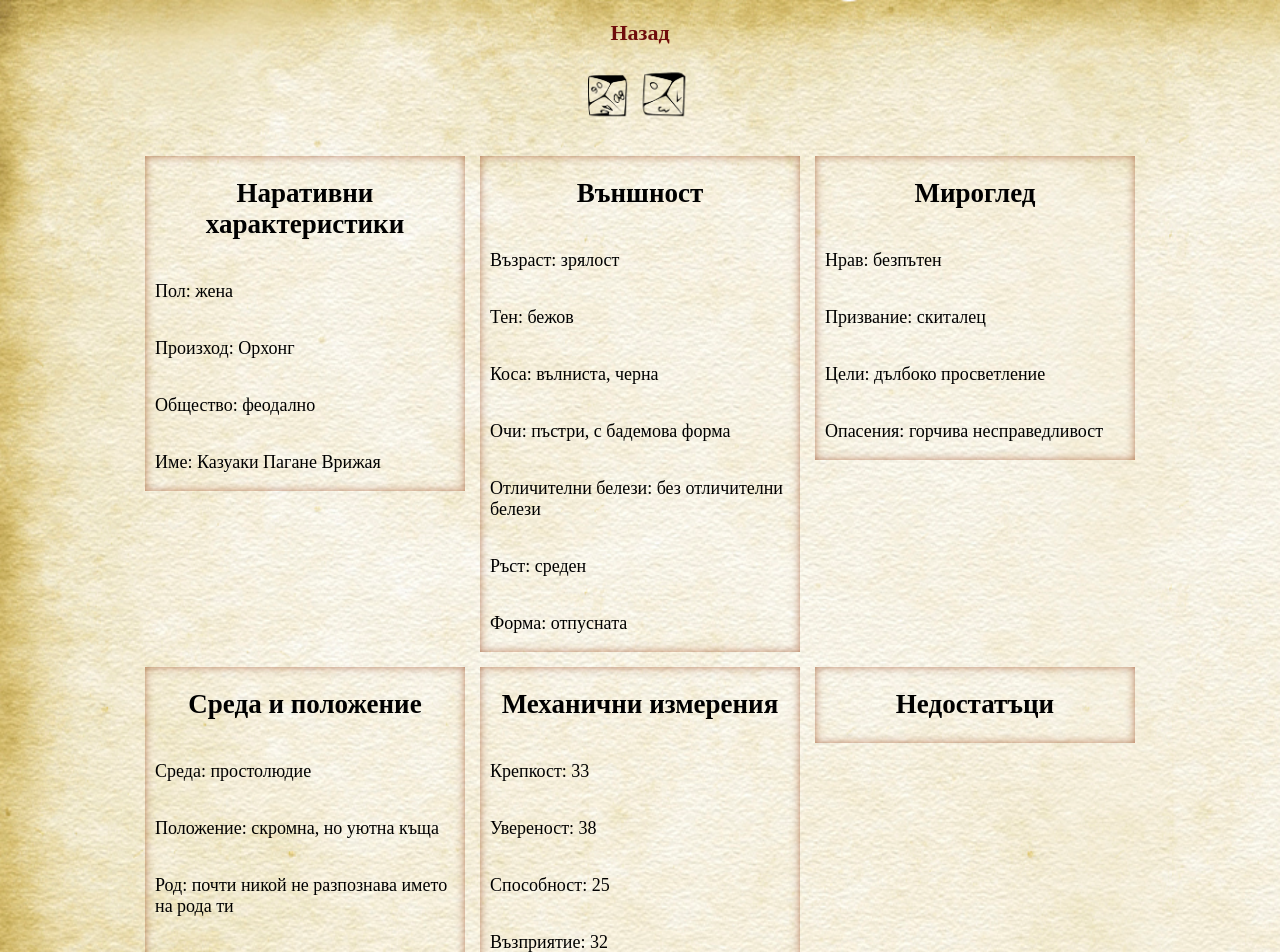
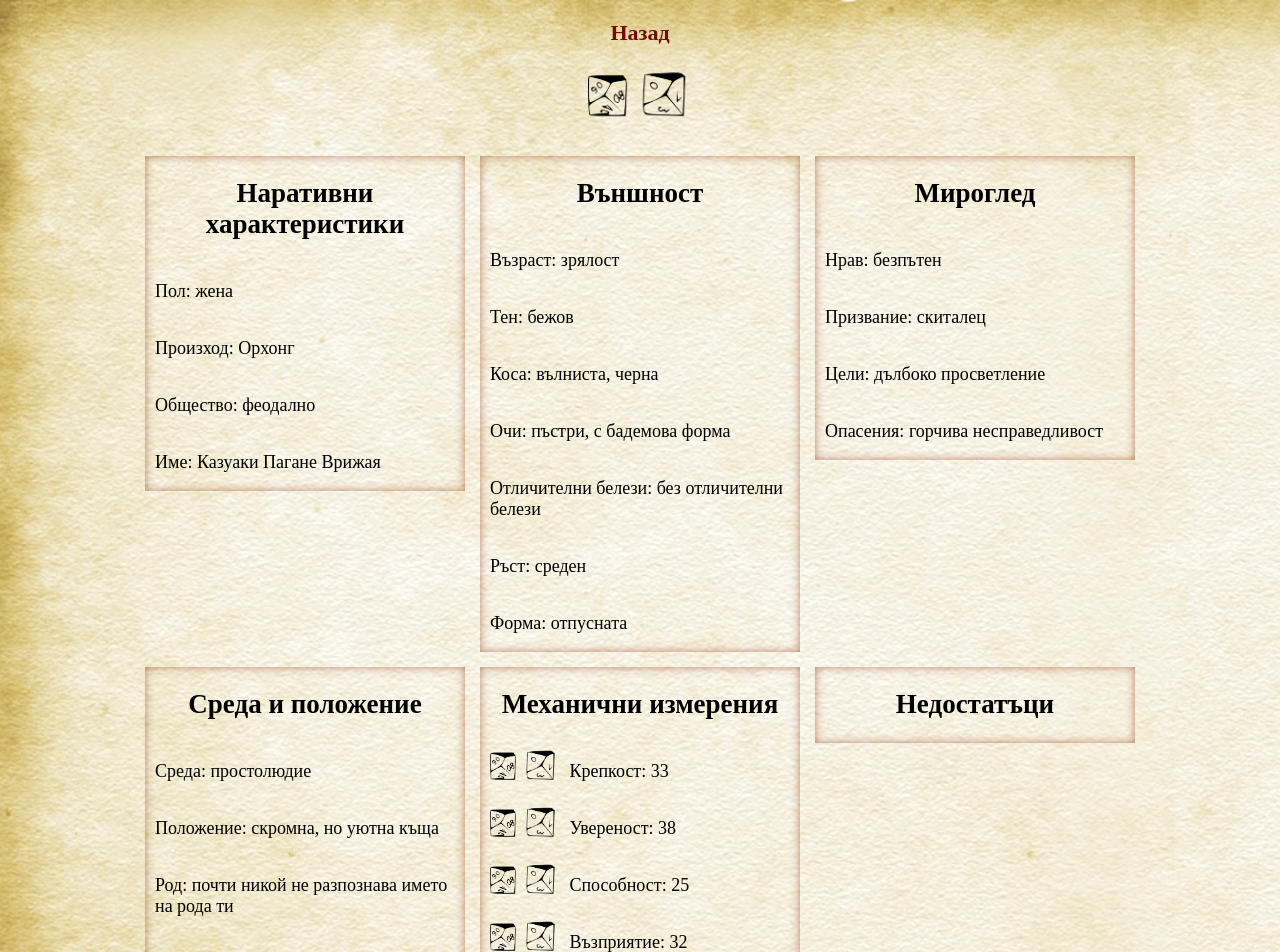
Before and after one commit to tery999/Random-Hero-Generator, a React (Vite) app: page /Quick in a window 1280 px wide. Shown: the top 952 px of the page. Built offline with nearby package versions, Linux system fonts and the light colour scheme.

Commit message:
single Mech stat reroll done
+ also rerolling Difficulties and Achievements, as they depend on these stats

```diff
--- a/src/Components/Quick/Quick.css
+++ b/src/Components/Quick/Quick.css
@@ -70,3 +70,19 @@
     -webkit-transform: scaleY(-1);
     transform: scaleY(-1);
 }
+
+.singleStatHolder {
+    display: flex;
+    flex-direction: row;
+    justify-content: space-evenly;
+    gap: 10px;
+}
+
+.diceSm {
+    height: 40px;
+    cursor: pointer;
+}
+
+.diceSm:hover {
+    height: 42px;
+}
--- a/src/Components/Quick/Quick.tsx
+++ b/src/Components/Quick/Quick.tsx
@@ -6,8 +6,8 @@ import { genderGenerator, originGenerator, societyGenerator } from "../../functi
 import { nameGenerator } from "../../functions/nameGeneratorFunc"
 import { ageGenerator, appearanceGeneratorFunc, bodyTypesGenerator, featuresGenerator } from "../../functions/appearanceGenerator"
 import { aimsGenerator, callingGenerator, characterGenerator, concernsGenerator } from "../../functions/worldViewGenerator"
-import { familyAndRelationshipsCombined } from "../../functions/familyRelationshipsGenerator"
-import { mechSingleStats, mechStatGenerator } from "../../functions/mechStatGenerator"
+import { DiffAndAch, familyAndRelationshipsCombined } from "../../functions/familyRelationshipsGenerator"
+import { mechSingleStats, mechStatGenerator, mechStatLowHigh } from "../../functions/mechStatGenerator"
 import dice from "../../../public/441965163_472462378601661_2030822002986090823_n.png"
 
 export default function Quick() {
@@ -56,6 +56,8 @@ export default function Quick() {
         }
     })
 
+    console.log("Mechstat is", heroStats)
+
     useEffect(() => {
         const genderGen = genderGenerator();
         const origin = originGenerator("quick");
@@ -85,9 +87,10 @@ export default function Quick() {
         setReroll(prev => !prev)
     };
 
-    const singleStatReroll = (statName:"strength"|"confidence"|"ability"|"perception") => {
+    const singleStatReroll = (statName: "strength" | "confidence" | "ability" | "perception") => {
+        debugger;
         const newValueRoll = mechSingleStats();
-        const mechStatOld = {...heroStats.mechanicalStats};
+        const mechStatOld = { ...heroStats.mechanicalStats };
         if (statName === "strength") {
             mechStatOld.strength = newValueRoll;
         } else if (statName === "confidence") {
@@ -97,7 +100,14 @@ export default function Quick() {
         } else if (statName === "perception") {
             mechStatOld.perception = newValueRoll;
         }
-        setHeroStats( (prev) => ({...prev, mechStatOld}))
+
+        //need to change Difficulties and Achievements, if the highest and lowest value change
+        const [low, high] = mechStatLowHigh(mechStatOld);
+        const newDiffAch = DiffAndAch(low, high);
+
+        const familyFieldOld = {...heroStats.familyAndRelationships};
+        familyFieldOld.difficultiesAndAchievements = newDiffAch;
+        setHeroStats((prev) => ({ ...prev, mechanicalStats: mechStatOld , familyAndRelationships: familyFieldOld }));
     }
 
     return (
@@ -145,10 +155,22 @@ export default function Quick() {
                 </div>
                 <div>
                     <h2>Механични измерения</h2>
-                    <p> Крепкост: {heroStats.mechanicalStats.strength}</p>
-                    <p> Увереност: {heroStats.mechanicalStats.confidence}</p>
-                    <p> Способност: {heroStats.mechanicalStats.ability}</p>
-                    <p> Възприятие: {heroStats.mechanicalStats.perception}</p>
+                    <div className="singleStatHolder">
+                        <img className="diceSm" src={dice} alt="" onClick={() => singleStatReroll("strength")} />
+                        <p> Крепкост: {heroStats.mechanicalStats.strength}</p>
+                    </div>
+                    <div className="singleStatHolder">
+                        <img className="diceSm" src={dice} alt="" onClick={() => singleStatReroll("confidence")} />
+                        <p> Увереност: {heroStats.mechanicalStats.confidence}</p>
+                    </div>
+                    <div className="singleStatHolder">
+                        <img className="diceSm" src={dice} alt="" onClick={() => singleStatReroll("ability")} />
+                        <p> Способност: {heroStats.mechanicalStats.ability}</p>
+                    </div>
+                    <div className="singleStatHolder">
+                        <img className="diceSm" src={dice} alt="" onClick={() => singleStatReroll("perception")} />
+                        <p> Възприятие: {heroStats.mechanicalStats.perception}</p>
+                    </div>
                 </div>
                 <div>
                     <h2>Недостатъци</h2>
```
